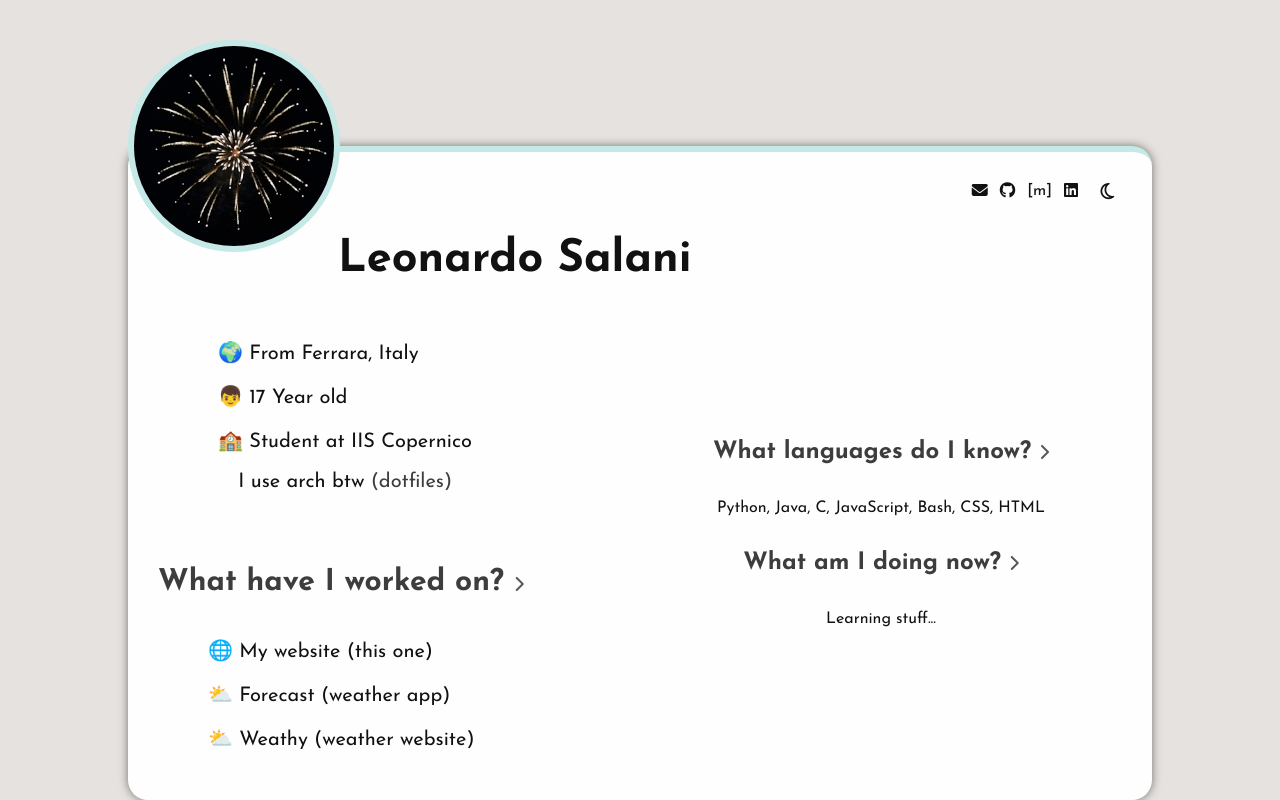
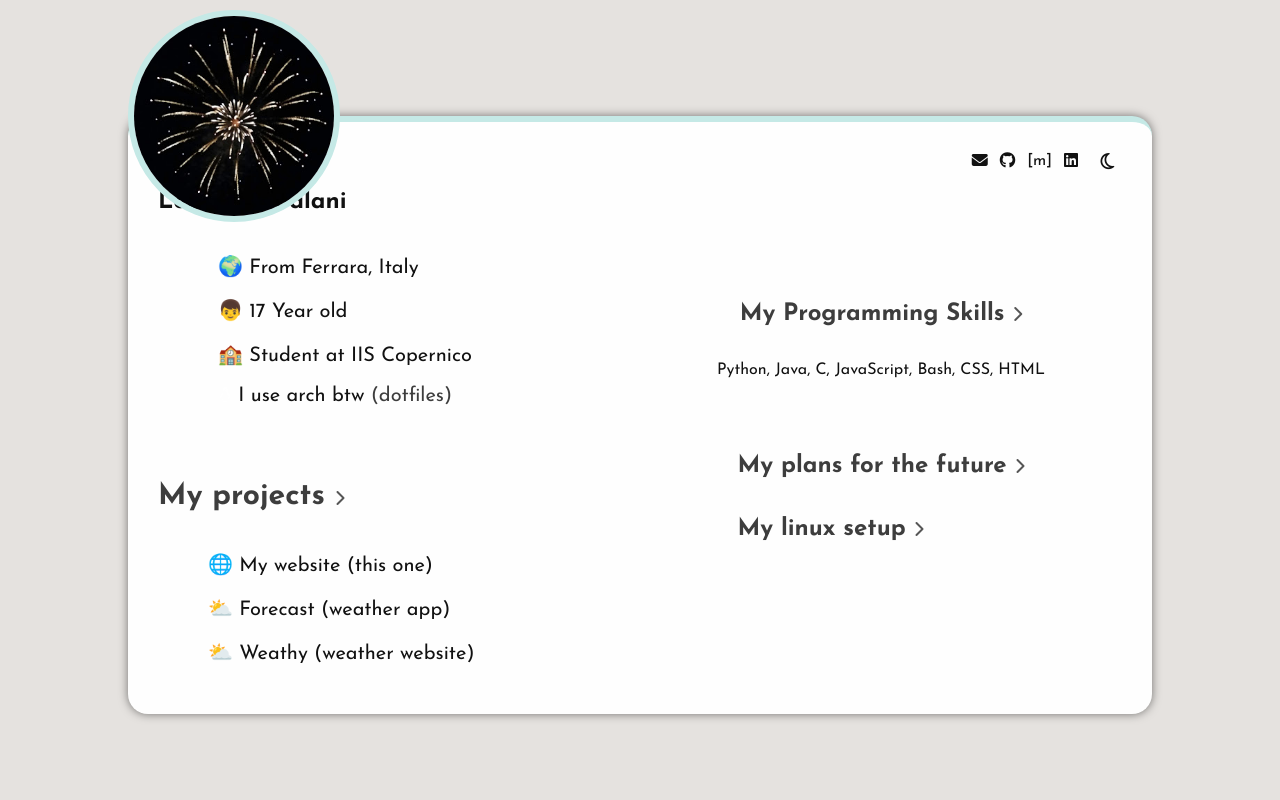
Before and after one commit to SalaniLeo/SalaniLeo, a SvelteKit app: page / in a window 1280 px wide. Built offline with nearby package versions, Linux system fonts and the light colour scheme.

Commit message:
🔧 Update

```diff
--- a/src/app.css
+++ b/src/app.css
@@ -53,7 +53,7 @@
 }
 
 * {
-  transition-duration: 0.25s;
+  /* transition-duration: 0.25s; */
   font-family: "Josefin Sans", sans-serif;
 }
 
@@ -83,7 +83,7 @@ body{
 }
 
 .content > #home > #top, .body-top {
-    height: 130px;
+    height: 100px;
 }
 
 .content > #home > #home-body > #contact-theme {
@@ -111,7 +111,7 @@ body{
 }
 
 .content > #home > #home-body, .body {
-    height: 100%;
+    height: fit-content;
     background-color: var(--secondary-color);
     padding: 30px;
     box-shadow: var(--shadow-color-medium) 0px 0px 10px;
@@ -145,10 +145,9 @@ body{
     grid-row-gap: 0px;
 }
 
-#home-body > #title {
-    margin-left: 180px;
+#home-body > #title, #other > #title {
     text-align: left;
-    font-size: 30px;
+    width: 100%;
 }
 
 #content > #left > #subtitle {
@@ -173,13 +172,20 @@ body{
 }
 
 #content > #right {
-  padding-top: 100px;
+  padding-top: 3rem;
 }
 
 #content > #right > #languages {
     display: flex;
     flex-direction: column;
     align-items: center;
+}
+
+#other {
+  padding-top: 40px;
+  display: flex;
+  flex-direction: column;
+  align-items: center;
 }
 
 #languages > #langs {
@@ -189,9 +195,12 @@ body{
 }
 
 @media screen and (max-width: 890px) {
-  body{
-    padding: 0px;
-  }
+    body{
+      padding: 0px;
+    }
+    #other {
+      padding-top: 0px;
+    }
     .body {
       padding: 10px;
       padding-top: 30px;
--- a/src/routes/+page.svelte
+++ b/src/routes/+page.svelte
@@ -8,7 +8,7 @@
 <div id="root">
   <div class="content">
     <div class="page" id="home">
-      <div id="top">
+      <div id="top" class="body-top">
         <img src={pfp} alt="me" id="pfp" />
       </div>
       <div id="home-body" class="body">
@@ -53,7 +53,7 @@
             <div id="projects">
               <div id="title">
                 <h2>
-                  <a href="/projects" class="link">What have I worked on?</a>
+                  <a href="/projects" class="link">My projects</a>
                   <span class="fa-solid fa-chevron-right more-arrow"></span>
                 </h2>
               </div>
@@ -68,20 +68,27 @@
             <div id="languages">
               <div id="title">
                 <h2>
-                  <a href="/skills" class="link">What languages do I know?</a>
+                  <a href="/skills" class="link">My Programming Skills</a>
                   <span class="fa-solid fa-chevron-right more-arrow"></span>
                 </h2>
               </div>
               <div id="subtitle">
                 <p>Python, Java, C, JavaScript, Bash, CSS, HTML</p>
               </div>
-              <div id="title">
-                <h2>
-                  <a href="/now" class="link">What am I doing now?</a>
-                  <span class="fa-solid fa-chevron-right more-arrow"></span>
-                </h2>
+              <div id="other">
+                <div id="title">
+                  <h2>
+                    <a href="/future" class="link">My plans for the future</a>
+                    <span class="fa-solid fa-chevron-right more-arrow"></span>
+                  </h2>
+                </div>
+                <div id="title">
+                  <h2>
+                    <a href="/setup" class="link">My linux setup</a>
+                    <span class="fa-solid fa-chevron-right more-arrow"></span>
+                  </h2>
+                </div>
               </div>
-              <div id="subtitle"><p>Learning stuff...</p></div>
             </div>
           </div>
         </div>
--- a/src/routes/projects/+page.svelte
+++ b/src/routes/projects/+page.svelte
@@ -10,7 +10,7 @@
       </div>
       <div id="projects-body" class="body">
         <div id="title">
-          <h2>Projects</h2>
+          <h2>My projects</h2>
         </div>
         <div id="content">
           <div style="margin-left: 15px;">
--- /dev/null
+++ b/src/routes/setup/+page.svelte
@@ -0,0 +1,64 @@
+<script>
+  import neofetch from "$lib/neofetch.png"
+</script>
+
+<div id="root">
+  <div class="content">
+    <div id="projects">
+      <div id="top" class="body-top">
+        <h2>
+          <a href="/" id="back" class="link title"
+            ><span><i class="fa-solid fa-chevron-left more-arrow"></i></span> Back</a
+          >
+        </h2>
+      </div>
+      <div id="projects-body" class="body">
+        <div id="title">
+          <h3>My home setup</h3>
+        </div>
+        <div id="content">
+          <p class="title">Both my laptop and pc run Arch Linux with gnome, but I also have Hyprland installed.</p>
+          <!-- <p class="text-content">
+            JavaScript, TypeScript, HTML, CSS, Python, Java, C, Bash
+          </p> -->
+          <img src="{neofetch}" alt="neofetch">
+          <p class="title">I also have a lot of self hosted apps like nextcloud, immich, ollama, and more hosted on my server, which runs on TrueNAS </p>
+
+        </div>
+      </div>
+    </div>
+  </div>
+</div>
+
+<style>
+  .title {
+    margin-top: 30px;
+  }
+  img {
+    width: 50%;
+  }
+  img:hover {
+    width: 100%;
+  }
+  #top {
+    display: flex;
+    align-items: center;
+  }
+  #title {
+    margin-left: 0px;
+    text-align: left;
+    font-size: 30px !important;
+  }
+  #content {
+    display: unset;
+    font-size: 20px;
+  }
+  #back:hover .more-arrow {
+    transform: translateX(-10px);
+  }
+  @media screen and (max-width: 890px) {
+    img {
+      width: 100%;
+    }
+  }
+</style>
```
Also changed, not shown: src/routes/future/+page.svelte (renamed from src/routes/now/+page.svelte, +10 -12 lines), src/routes/skills/+page.svelte (+4 -4 lines), src/lib/neofetch.png (added).
